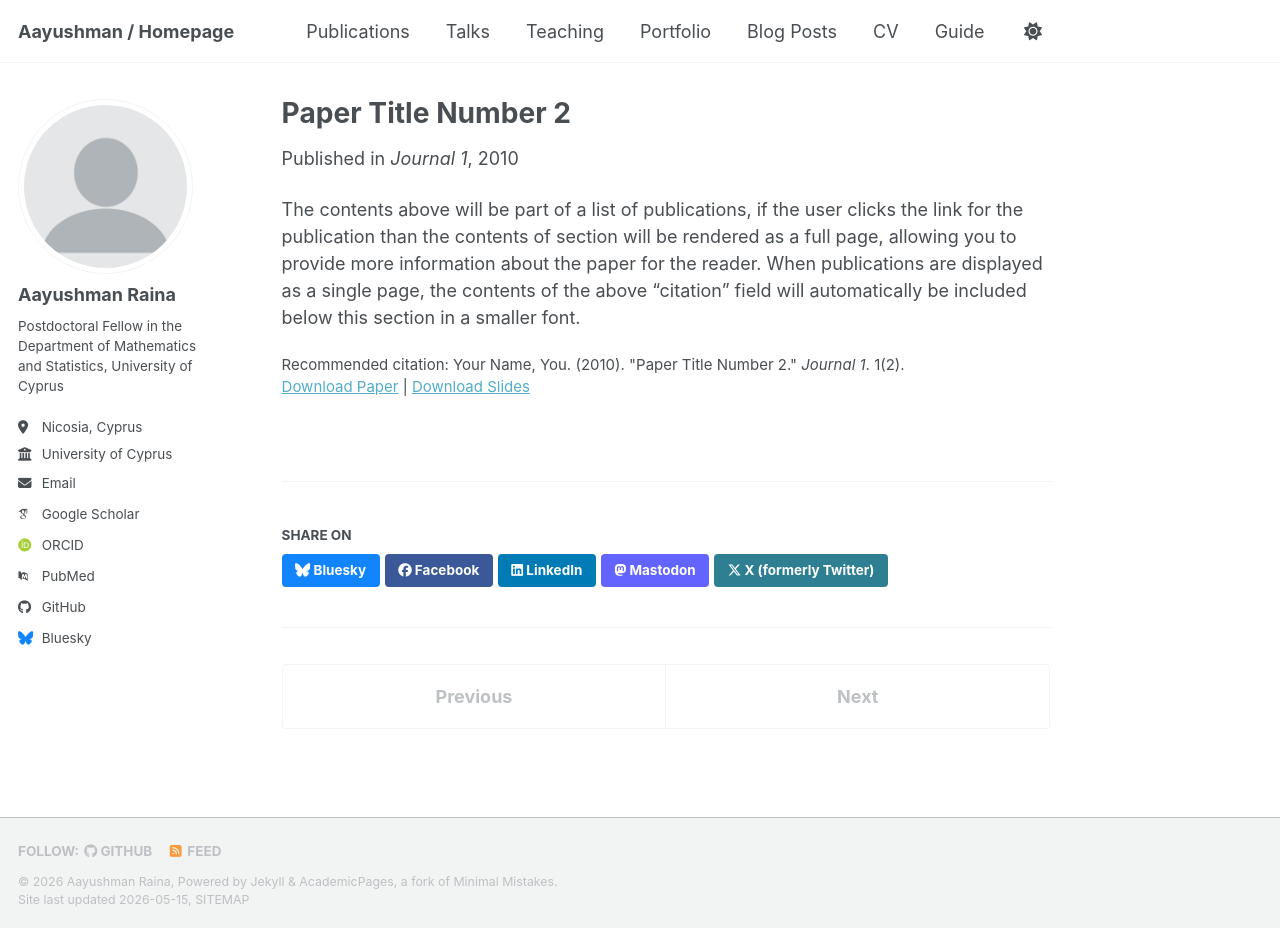
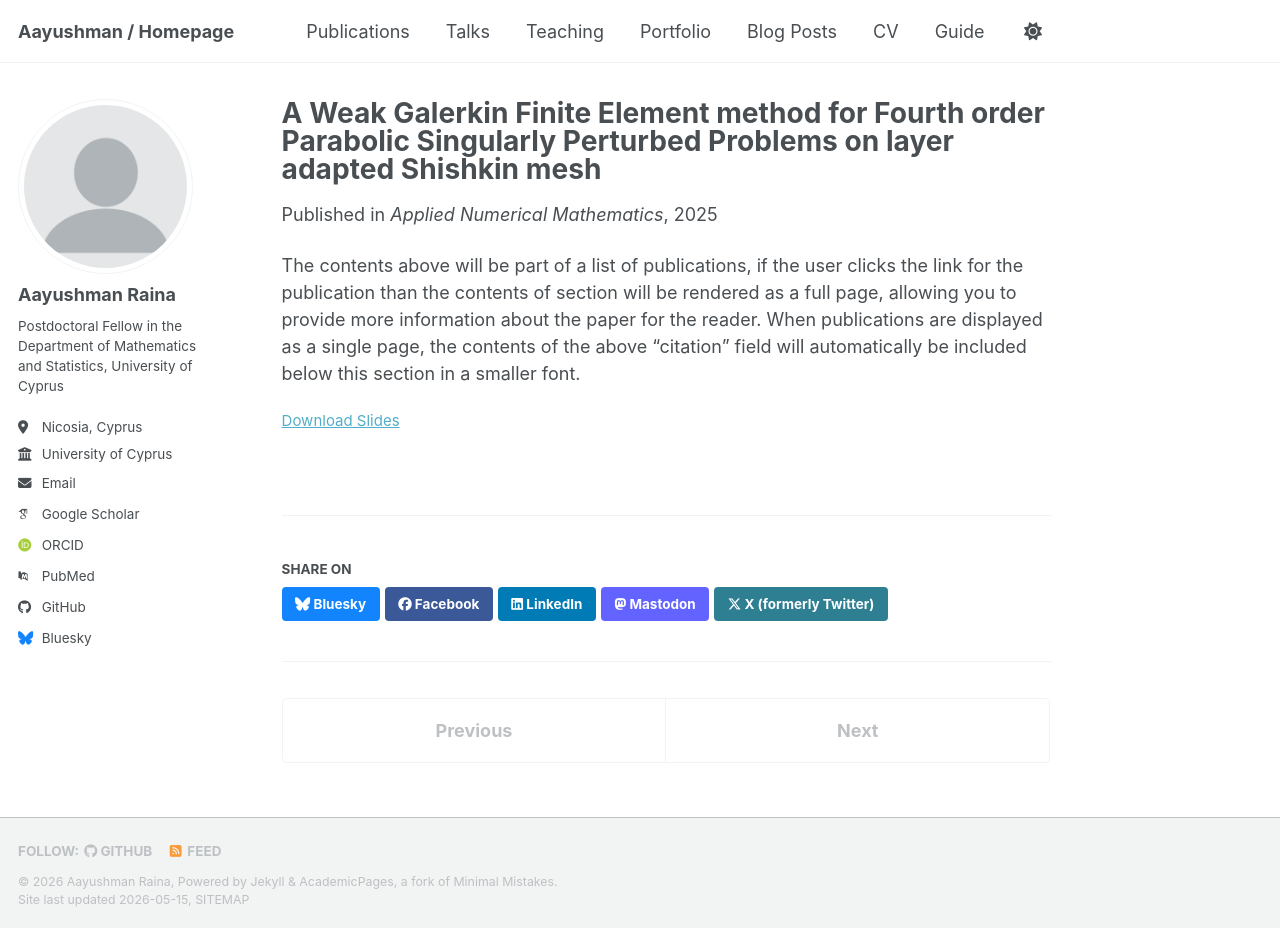
Before and after one commit to Aayushman5/Aayushman5.github.io, a Jekyll site: the page built from _publications/2010-10-01-paper-title-number-2.md, in a window 1280 px wide and 928 px high. Built offline with Jekyll 4.4.1, drawn with Linux system fonts in a browser that asks for light colours; some web fonts are replaced; a script bundle is joined from its source files by our own code; library files that are not in the unit come from our copies.

Commit message:
Update 2010-10-01-paper-title-number-2.md

```diff
--- a/_publications/2010-10-01-paper-title-number-2.md
+++ b/_publications/2010-10-01-paper-title-number-2.md
@@ -1,14 +1,12 @@
 ---
-title: "Paper Title Number 2"
+title: "A Weak Galerkin Finite Element method for Fourth order Parabolic Singularly Perturbed Problems on layer adapted Shishkin mesh"
 collection: publications
 category: manuscripts
 permalink: /publication/2010-10-01-paper-title-number-2
-excerpt: 'This paper is about the number 2. The number 3 is left for future work.'
-date: 2010-10-01
-venue: 'Journal 1'
+date: 2025-01-01
+venue: 'Applied Numerical Mathematics'
 slidesurl: 'https://academicpages.github.io/files/slides2.pdf'
 paperurl: 'https://academicpages.github.io/files/paper2.pdf'
-citation: 'Your Name, You. (2010). &quot;Paper Title Number 2.&quot; <i>Journal 1</i>. 1(2).'
 ---
 
 The contents above will be part of a list of publications, if the user clicks the link for the publication than the contents of section will be rendered as a full page, allowing you to provide more information about the paper for the reader. When publications are displayed as a single page, the contents of the above "citation" field will automatically be included below this section in a smaller font.
```
